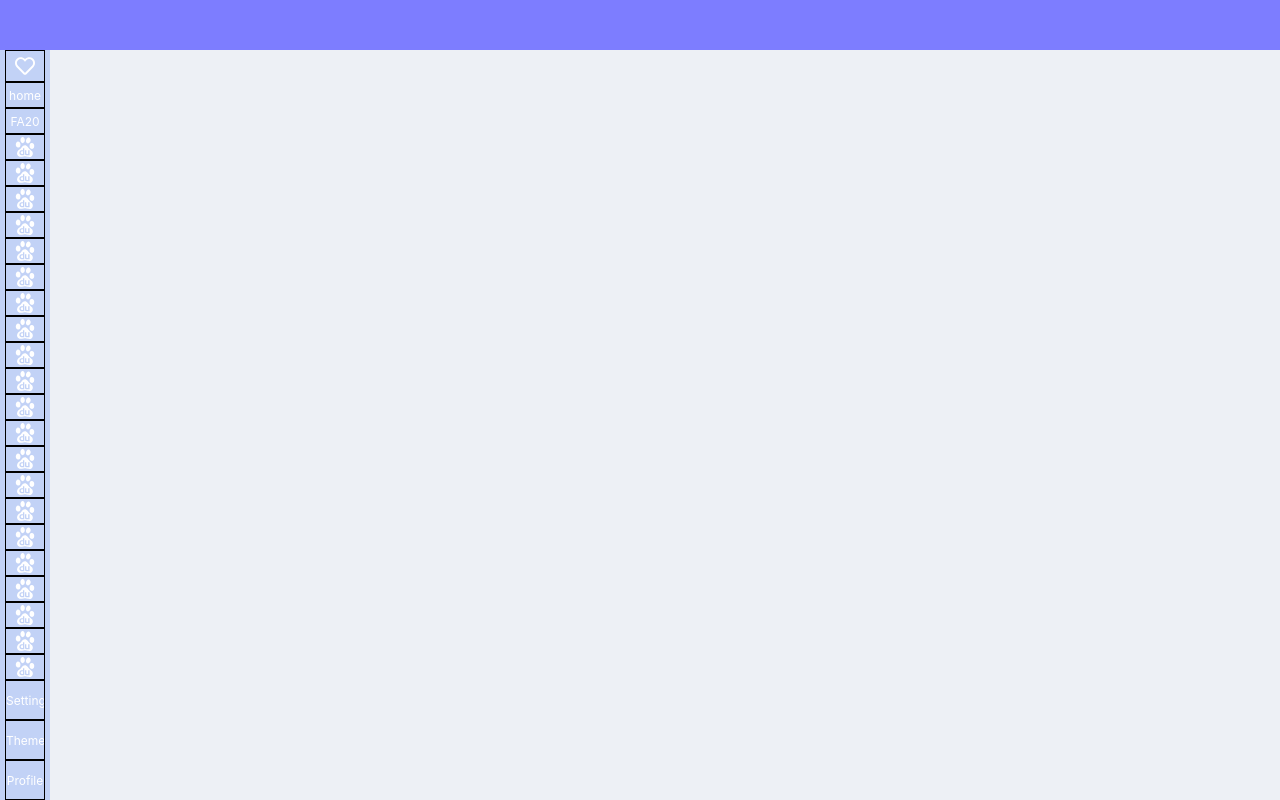
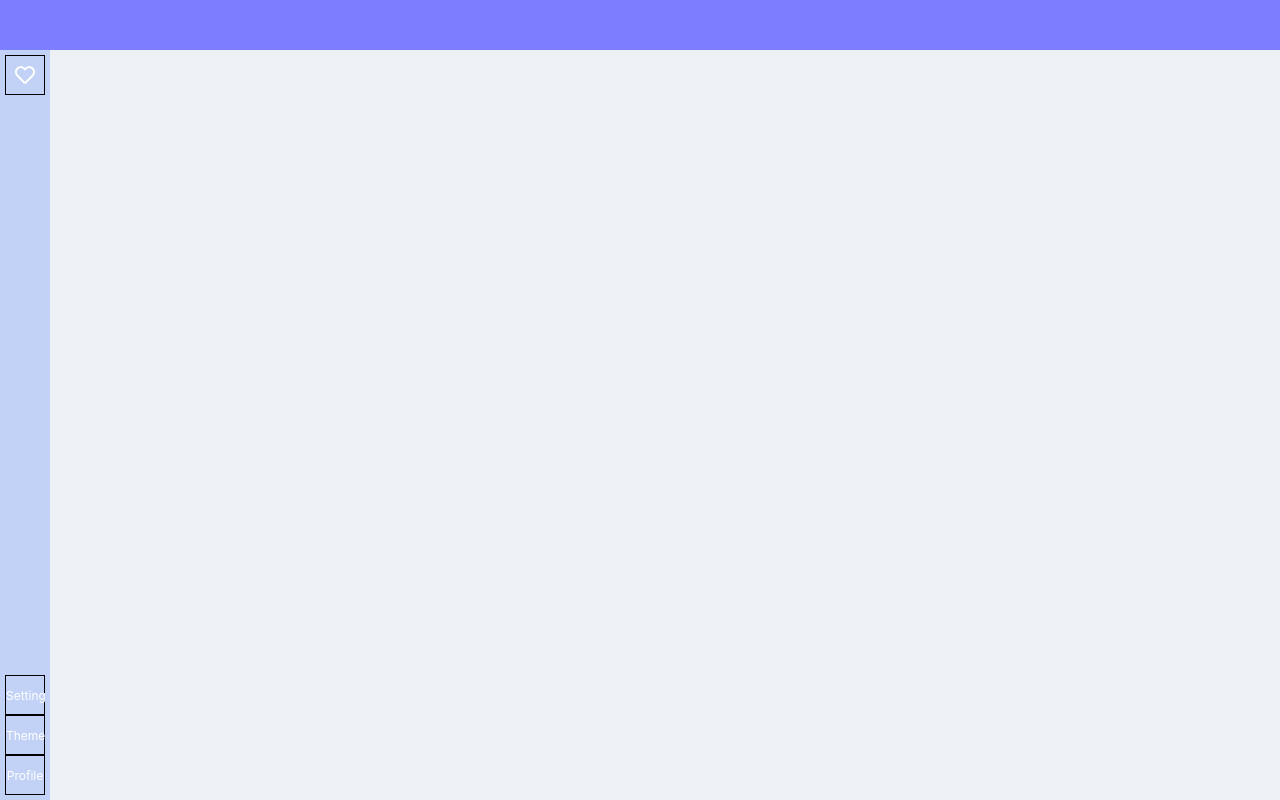
Before and after one commit to jelliciousdodobird/unicores, a React (Create React App) app: page / in a window 1280 px wide. Built offline with nearby package versions, Linux system fonts and the light colour scheme.

Commit message:
[Edit] CSS cleanup for navigation buttons and correct sizing.

```diff
--- /dev/null
+++ b/src/components/NavItem.tsx
@@ -0,0 +1,99 @@
+// style
+import { css, jsx, Theme, useTheme } from "@emotion/react";
+import styled from "@emotion/styled";
+
+// library
+import { motion, AnimatePresence } from "framer-motion";
+import { Link } from "react-router-dom";
+
+// icon
+import { FaRegHeart } from "react-icons/fa";
+
+// type
+import { IconType } from "react-icons";
+import { createElement } from "react";
+
+const NavItemContainer = styled(motion.li)`
+  cursor: pointer;
+
+  width: ${({ theme }) => theme.dimensions.subNav.maxWidth - 10}px;
+  height: ${({ theme }) => theme.dimensions.subNav.maxWidth - 10}px;
+
+  flex-shrink: 0;
+
+  border: 1px black solid;
+
+  display: flex;
+  justify-content: center;
+  align-items: center;
+
+  a,
+  button {
+    display: flex;
+    flex-flow: column;
+
+    justify-content: center;
+    align-items: center;
+    text-align: center;
+
+    background-color: transparent;
+
+    width: 100%;
+    height: 100%;
+
+    span {
+      width: ${({ iconSize }: { iconSize: number }) => iconSize * 2}px;
+      height: ${({ iconSize }: { iconSize: number }) => iconSize * 2}px;
+      svg {
+        width: 100%;
+        height: 100%;
+
+        path {
+          fill: ${({ theme }) => theme.colors.onPrimary.main};
+        }
+      }
+    }
+
+    p {
+      width: 100%;
+
+      font-size: 12px;
+      color: ${({ theme }) => theme.colors.onPrimary.main};
+    }
+
+    &:hover {
+      background-color: ${({ theme }) => theme.colors.primary.main};
+    }
+  }
+`;
+
+const NavLink = styled(motion(Link))``;
+const NavButton = styled(motion.button)``;
+
+type NavItemProps = {
+  icon?: IconType;
+  text?: string;
+  link?: string;
+  onClick?: () => void;
+  iconSize?: number;
+};
+
+const NavItem = ({
+  icon,
+  text,
+  link = "#",
+  onClick = () => {},
+  iconSize = 10,
+}: NavItemProps) => {
+  const NavType = link === "#" ? NavButton : NavLink;
+  return (
+    <NavItemContainer iconSize={iconSize}>
+      <NavType to={link} onClick={onClick}>
+        {icon && <motion.span>{createElement(icon)}</motion.span>}
+        {text && <motion.p>{text}</motion.p>}
+      </NavType>
+    </NavItemContainer>
+  );
+};
+
+export default NavItem;
--- a/src/components/SideNavigationBar.tsx
+++ b/src/components/SideNavigationBar.tsx
@@ -5,6 +5,7 @@ import styled from "@emotion/styled";
 // library
 import { motion, AnimatePresence } from "framer-motion";
 import { Link } from "react-router-dom";
+import React, { useRef, MouseEvent } from "react";
 
 // icon
 import { FaRegHeart } from "react-icons/fa";
@@ -15,6 +16,9 @@ import { createElement } from "react";
 
 // temporary
 import { SiBaidu } from "react-icons/si";
+
+// components
+import NavItem from "./NavItem";
 
 const SideNavContainer = styled(motion.nav)`
   display: flex;
@@ -44,15 +48,19 @@ const SideNavContainer = styled(motion.nav)`
 `;
 
 const SideNavigation = styled(motion.ul)`
+  flex: 1;
   display: flex;
   flex-flow: column nowrap;
 
   justify-content: flex-start;
   align-items: center;
 
+  padding: ${({ theme }) => theme.dimensions.subNav.maxWidth - 45}px;
+
   ${({ theme }) => css`
     background-color: ${theme.colors.primary.light};
   `}
+
   @media (min-width: ${({ theme }) => theme.breakpoints.m + 1}px) {
     width: 100%;
     height: 100%;
@@ -64,93 +72,9 @@ const SideNavigation = styled(motion.ul)`
   }
 `;
 
-const NavItemContainer = styled(motion.li)`
-  cursor: pointer;
-  overflow: hidden;
-
-  width: ${({ theme }) => theme.dimensions.subNav.maxWidth - 10}px;
-  height: ${({ theme }) => theme.dimensions.subNav.maxWidth - 10}px;
-
-  border: 1px black solid;
-
+const WorkSpaceContainer = styled(motion.li)`
+  flex: 100;
   display: flex;
-  justify-content: center;
-  align-items: center;
-
-  a,
-  button {
-    display: flex;
-    flex-flow: column;
-
-    justify-content: center;
-    align-items: center;
-    text-align: center;
-
-    background-color: transparent;
-
-    width: 100%;
-    height: 100%;
-
-    span {
-      width: ${({ iconSize }: { iconSize: number }) => iconSize * 2}px;
-      height: ${({ iconSize }: { iconSize: number }) => iconSize * 2}px;
-      svg {
-        width: 100%;
-        height: 100%;
-
-        path {
-          fill: ${({ theme }) => theme.colors.onPrimary.main};
-        }
-      }
-    }
-
-    p {
-      width: 100%;
-
-      font-size: 12px;
-      color: ${({ theme }) => theme.colors.onPrimary.main};
-    }
-
-    &:hover {
-      background-color: ${({ theme }) => theme.colors.primary.main};
-    }
-  }
-`;
-
-const NavLink = styled(motion(Link))``;
-const NavButton = styled(motion.button)``;
-
-type NavItemProps = {
-  icon?: IconType;
-  text?: string;
-  link?: string;
-  onClick?: () => void;
-  iconSize?: number;
-};
-
-const NavItem = ({
-  icon,
-  text,
-  link = "#",
-  onClick = () => {},
-  iconSize = 10,
-}: NavItemProps) => {
-  const NavType = link === "#" ? NavButton : NavLink;
-  return (
-    <NavItemContainer iconSize={iconSize}>
-      <NavType to={link} onClick={onClick}>
-        {icon && <motion.span>{createElement(icon)}</motion.span>}
-        {text && <motion.p>{text}</motion.p>}
-      </NavType>
-    </NavItemContainer>
-  );
-};
-
-const WorkSpaceContainer = styled(motion.li)`
-  display: flex;
-
-  height: 100%;
-
   overflow: auto;
 
   ul {
@@ -164,28 +88,27 @@ const WorkSpaceContainer = styled(motion.li)`
   }
 `;
 
-const PeripheralContainer = styled(motion.li)`
-  display: flex;
-
-  ul {
-    display: flex;
-    flex-flow: column;
-
-    justify-content: flex-start;
-    align-items: center;
-  }
-`;
-
 const SideNavigationBar = () => {
   const Test = () => {
     console.log("hi");
   };
+  //   const ref = useRef(0);
+  //   const scroll = (scrollOffset: number) => {
+  //   ref.current.scrollTop += scrollOffset;
+  // };
   return (
     <SideNavContainer>
       <SideNavigation>
         <NavItem icon={FaRegHeart} link="/test"></NavItem>
         <WorkSpaceContainer>
           <ul>
+            {/* <li>
+              <button
+                onClick={(event: MouseEvent) => {
+                  scroll(-10);
+                }}
+              >^</button>
+            </li>
             <NavItem text="home" link="/home"></NavItem>
             <NavItem text="FA20" link="/schedule"></NavItem>
             <NavItem icon={SiBaidu} onClick={Test}></NavItem>
@@ -193,31 +116,12 @@ const SideNavigationBar = () => {
             <NavItem icon={SiBaidu} onClick={Test}></NavItem>
             <NavItem icon={SiBaidu} onClick={Test}></NavItem>
             <NavItem icon={SiBaidu} onClick={Test}></NavItem>
-            <NavItem icon={SiBaidu} onClick={Test}></NavItem>
-            <NavItem icon={SiBaidu} onClick={Test}></NavItem>
-            <NavItem icon={SiBaidu} onClick={Test}></NavItem>
-            <NavItem icon={SiBaidu} onClick={Test}></NavItem>
-            <NavItem icon={SiBaidu} onClick={Test}></NavItem>
-            <NavItem icon={SiBaidu} onClick={Test}></NavItem>
-            <NavItem icon={SiBaidu} onClick={Test}></NavItem>
-            <NavItem icon={SiBaidu} onClick={Test}></NavItem>
-            <NavItem icon={SiBaidu} onClick={Test}></NavItem>
-            <NavItem icon={SiBaidu} onClick={Test}></NavItem>
-            <NavItem icon={SiBaidu} onClick={Test}></NavItem>
-            <NavItem icon={SiBaidu} onClick={Test}></NavItem>
-            <NavItem icon={SiBaidu} onClick={Test}></NavItem>
-            <NavItem icon={SiBaidu} onClick={Test}></NavItem>
-            <NavItem icon={SiBaidu} onClick={Test}></NavItem>
-            <NavItem icon={SiBaidu} onClick={Test}></NavItem>
+            <NavItem icon={SiBaidu} onClick={Test}></NavItem> */}
           </ul>
         </WorkSpaceContainer>
-        <PeripheralContainer>
-          <ul>
-            <NavItem text="Setting" link="/"></NavItem>
-            <NavItem text="Theme" link="/"></NavItem>
-            <NavItem text="Profile" link="/"></NavItem>
-          </ul>
-        </PeripheralContainer>
+        <NavItem text="Setting" link="/"></NavItem>
+        <NavItem text="Theme" link="/"></NavItem>
+        <NavItem text="Profile" link="/"></NavItem>
       </SideNavigation>
     </SideNavContainer>
   );
```
